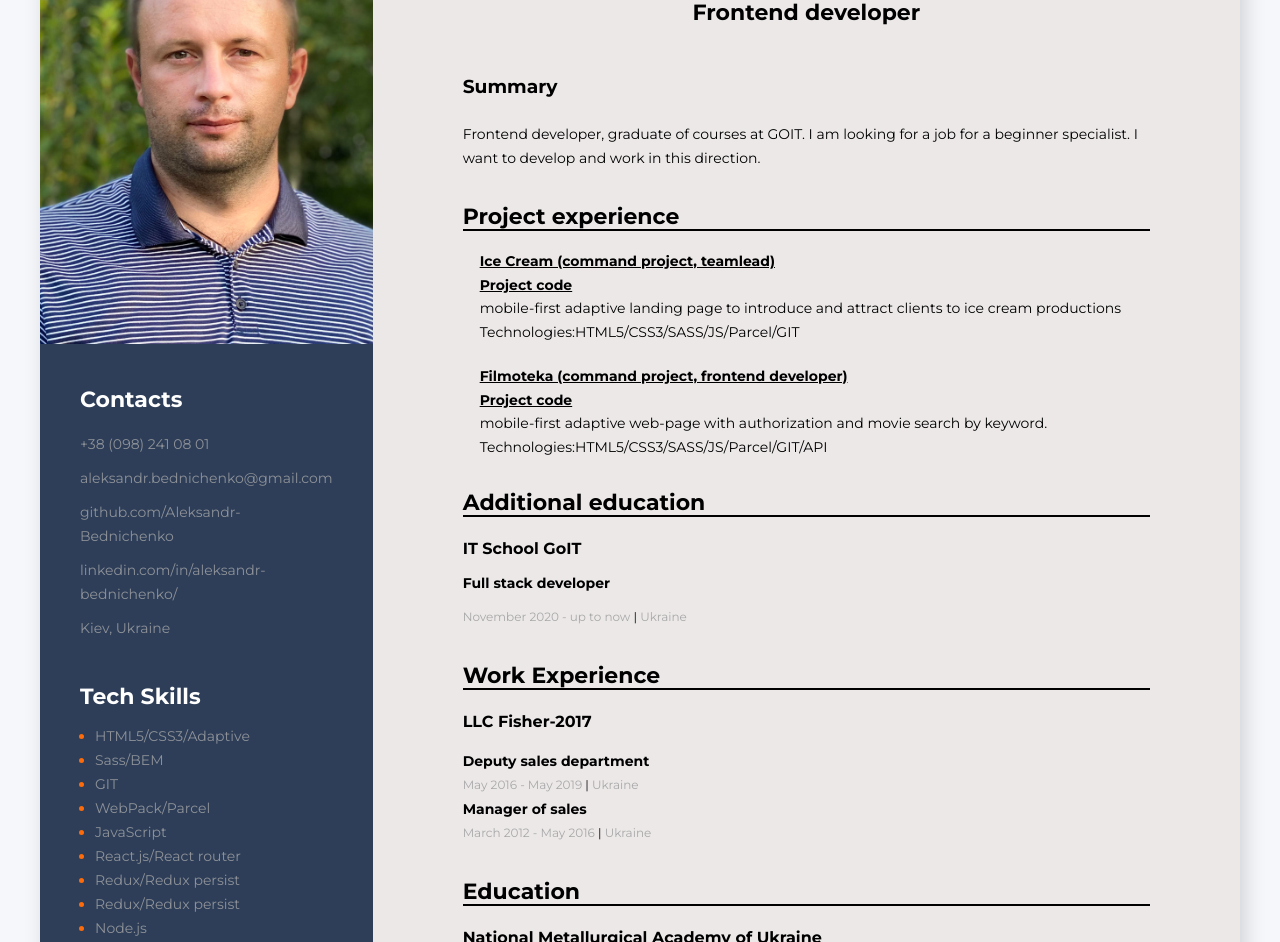
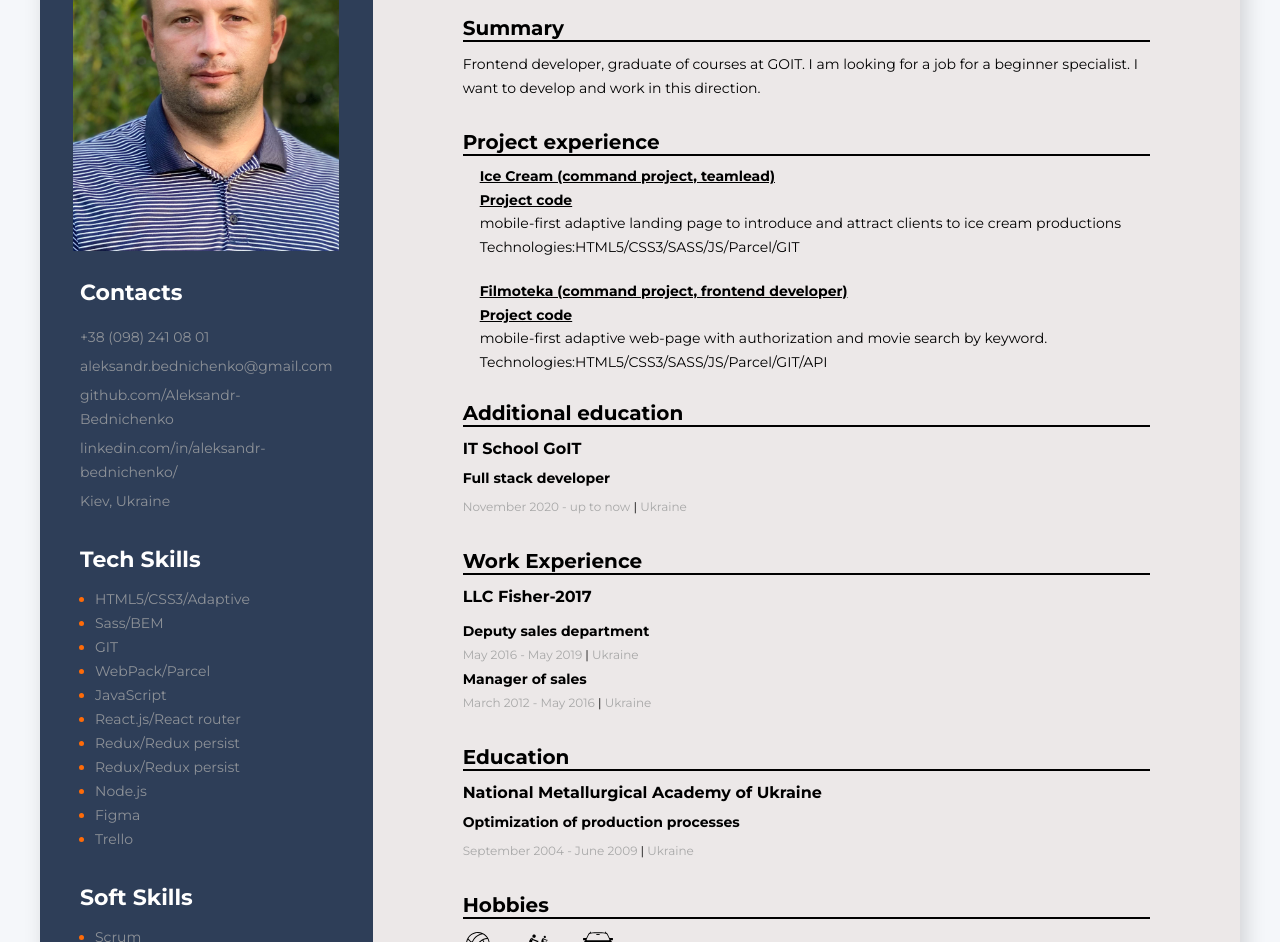
Before and after one commit to Aleksandr-Bednichenko/My-resume, a plain HTML site: page index.html in a window 1280 px wide. Shown: the part 178-1120 px from the top of the page. Drawn offline with Linux system fonts and the light colour scheme.

Commit message:
подгон под пдф

```diff
--- a/css/style.css
+++ b/css/style.css
@@ -25,11 +25,15 @@ body {
     background: #2e3e58;
     width: 370px;
     padding-top: 20px;
-    padding-bottom: 30px;
+    padding-bottom: 20px;
 }
 
 .my-foto{
-    width: 100%;
+    display: block;
+    width: 80%;
+    margin-left: auto;
+    margin-right: auto;
+    /* border-radius: 50% 50%; */
 }
 
 .about-me-container{
@@ -40,7 +44,7 @@ body {
 }
 
 .contacts-container{
-    margin-top: 40px;
+    margin-top: 30px;
     margin-left: 40px;
     margin-right: 40px;
 }
@@ -58,7 +62,7 @@ body {
 
 .contacts-position{
 align-content: center;
-margin-bottom: 10px;
+margin-bottom: 5px;
 }
 
 
@@ -103,7 +107,7 @@ margin-bottom: 10px;
 .tech-skils-container{
     margin-left: 40px;
     margin-right: 40px;
-    margin-top: 45px;
+    margin-top: 35px;
 }
 
 .tech-skills-alten{
@@ -123,7 +127,7 @@ margin-bottom: 10px;
 .soft-skils-conteiner{
     margin-left: 40px;
     margin-right: 40px;
-    margin-top: 45px;
+    margin-top: 35px;
 }
 
 .soft-skils-titel{
@@ -148,11 +152,11 @@ margin-bottom: 10px;
 .profession{
     display: flex;
     justify-content: center;
-    font-size: 22px;
+    font-size: 20px;
     font-weight: 700;
     line-height: 24px;
 
-    margin-bottom: 50px;
+    margin-bottom: 40px;
 }
 
 
@@ -160,9 +164,10 @@ margin-bottom: 10px;
 .name{
     display: flex;
     justify-content: center;
-    font-size: 45px;
+    font-size: 25px;
     font-weight: 700;
-    line-height: 89px;
+    margin-bottom: 10px;
+    /* line-height: 89px; */
 
 }
 
@@ -170,19 +175,19 @@ margin-bottom: 10px;
     font-size: 14px;
     font-weight: 400;
     line-height: 24px;
-    margin-top: 24px;
+    margin-top: 10px;
 }
 
-.info-conteiner{
-    margin-bottom: 35px;
+.info-container{
+    margin-bottom: 30px;
 }
 
 .about-me-title{
-    font-size: 22px;
+    font-size: 20px;
     font-weight: 700;
     line-height: 24px;
 
-    margin-bottom: 20px;
+    margin-bottom: 10px;
     border-bottom: 2px solid black;
 }
 
@@ -219,7 +224,7 @@ margin-bottom: 10px;
 }
 
 .projects-container{
-    margin-bottom: 35px;
+    margin-bottom: 30px;
 }
 
 .projects-position{
@@ -255,8 +260,8 @@ margin-bottom: 10px;
     font-size: 16px;
     font-weight: 700;
     line-height: 24px;
-    margin-top: 10px;
-    margin-bottom: 15px;
+    /* margin-top: 10px; */
+    margin-bottom: 10px;
 
 }
 
@@ -294,14 +299,14 @@ margin-bottom: 10px;
 /* education */
 
 .education-element{
-    margin-bottom: 35px;
+    margin-bottom: 30px;
 }
 
 .education-institution{
     font-size: 16px;
     font-weight: 700;
     line-height: 24px;
-    margin-bottom: 10px;
+    margin-bottom: 5px;
 }
 
 .education-specialty{
@@ -309,18 +314,18 @@ margin-bottom: 10px;
     font-size: 14px;
     font-weight: 700;
     line-height: 24px;
-    margin-bottom: 10px;
+    margin-bottom: 5px;
 }
 
 .education-tytle{
     font-size: 22px;
     font-weight: 700;
     line-height: 24px;
-    margin-bottom: 20px;
+    margin-bottom: 15px;
 }
 
 .work-conteiner{
-    margin-bottom: 35px;
+    margin-bottom: 30px;
 }
 
 /* hobbies */
--- a/index.html
+++ b/index.html
@@ -117,10 +117,10 @@
       <!-- about me container-->
       <div class="about-me-container">
         <!-- about me main info-->
-        <div class="info-conteiner">
+        <div class="info-container">
           <h1 class="name">Aleksandr Bednichenko</h1>
           <h2 class="profession">Frontend developer</h2>
-          <h3 class="about-me-tytle">Summary</h3>
+          <h3 class="about-me-title">Summary</h3>
           <p class="description">
             Frontend developer, graduate of courses at GOIT.
             I am looking for a job for a beginner specialist.
```
